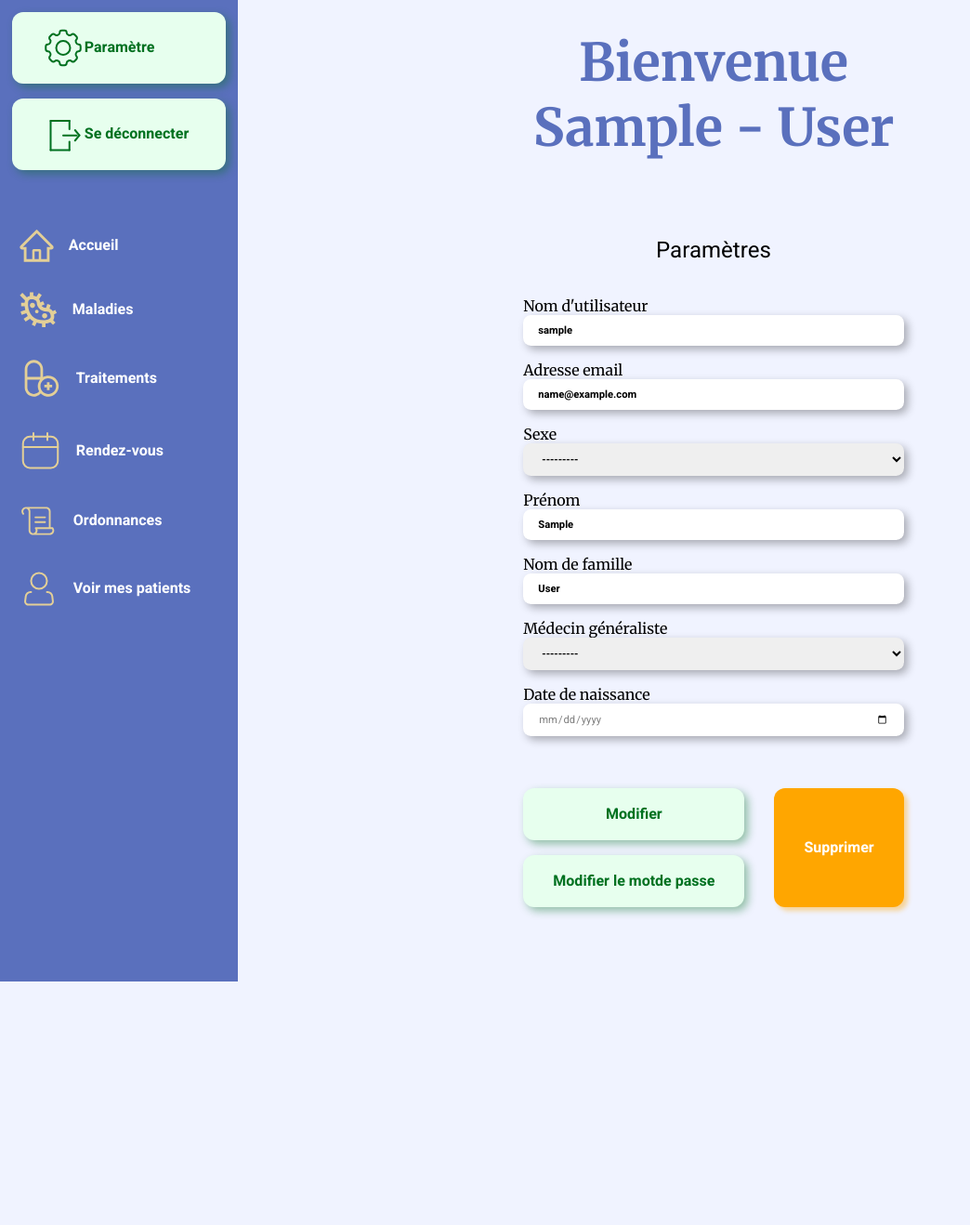
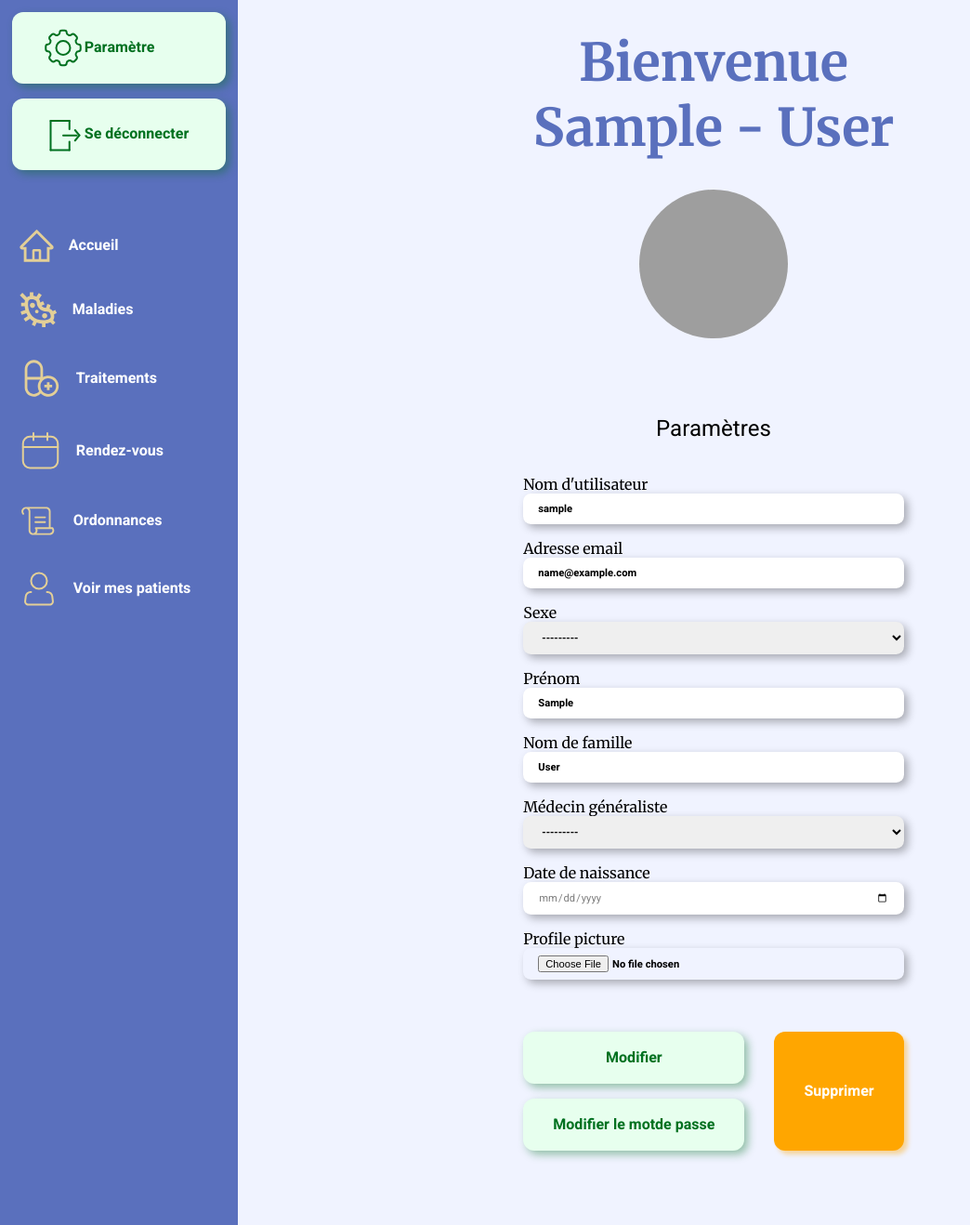
Before and after one commit to Redshark61/mon-carnet-de-sante, a Django app: page /home/settings/ in a window 1280 px wide. Shown: the whole page at 93% size, without its empty margins (0-1044 px from the left). Before the commit the page ends 1056 px from the top, so only its background shows below. Run offline with Django 4.2, Linux system fonts and the light colour scheme; the visitor is signed in with stand-in values (Sample User, id 1); data that the repository does not hold is empty; grey boxes are pictures that could not be loaded.

Commit message:
added a profile picture

```diff
--- a/health_book/home/forms.py
+++ b/health_book/home/forms.py
@@ -18,6 +18,7 @@ class UserForm(forms.ModelForm):
             #   'parent1',
             #   'parent2',
             'birth_date',
+            'profile_picture'
         )
         labels = {
             'username': 'Nom d\'utilisateur',
@@ -39,33 +40,26 @@ class UserForm(forms.ModelForm):
                 'class': 'form__control ',
                 'placeholder': 'example@gmail.com'
             }),
-            'gender': forms.Select(attrs={
-                'class': 'form__control ',
-            }),
-            'first_name': forms.TextInput(attrs={
-                'class': 'form__control '
-            }),
-            'last_name': forms.TextInput(attrs={
-                'class': 'form__control '
-            }),
-            'main_doctor': forms.Select(attrs={
-                'class': 'form__control ',
-            }),
             # 'parent1': forms.Select(attrs={
             #     'class': 'form__control '
             # }),
             # 'parent2': forms.Select(attrs={
             #     'class': 'form__control '
             # }),
-            'birth_date': forms.DateInput(attrs={
-                'class': 'form__control ',
+            'birth_date': forms.DateInput(format=('%Y-%m-%d'), attrs={
                 'type': 'date'
-            })
+            }),
+            'profile_picture': forms.FileInput()
         }
 
     def __init__(self, *args, **kwargs):
         super().__init__(*args, **kwargs)
         self.fields['username'].validators = []
+
+        for field in self.fields:
+            self.fields[field].widget.attrs.update({
+                'class': 'form__control '
+            })
 
 
 class PasswordChangingForm(PasswordChangeForm):
--- a/health_book/home/templates/home/settings.html
+++ b/health_book/home/templates/home/settings.html
@@ -7,11 +7,21 @@
 
 <h1>Bienvenue <br> {{user.first_name}} - {{user.last_name}}</h1>
 
+<div class="flex flex--col flex--center-all profile-picture">
+	<div class="square-container">
+		{% if user.profile_picture %}
+		<img src="{{user.profile_picture.url}}" alt="">
+		{% else %}
+		<img src="/media/profile_pictures/placeholder.png" alt="">
+		{% endif %}
+	</div>
+</div>
+
 <div class=" flex flex--row--space-evenly mt-10">
 	<section>
 		<h2 class="text-center">Paramètres</h2>
 
-		<form action="" method="post">
+		<form action="" method="post" enctype="multipart/form-data">
 
 			{% if not is_valid %}
 			<div class="alert alert--error alert--max">
--- a/health_book/home/views/settingsView.py
+++ b/health_book/home/views/settingsView.py
@@ -33,7 +33,7 @@ class SettingsView(View):
         if request.POST.get('button') == 'delete':
             return redirect('home:delete')
         else:
-            form = UserForm(request.POST, instance=request.user)
+            form = UserForm(request.POST, request.FILES, instance=request.user)
             if form.is_valid():
                 form.save()
                 return redirect('home:settings')
--- a/health_book/login_signup/models/customUser.py
+++ b/health_book/login_signup/models/customUser.py
@@ -30,6 +30,7 @@ class CustomUser(AbstractUser):
     diseases = models.ManyToManyField(Diseases, through="UserDisease", related_name="User_disease")
     treatments = models.ManyToManyField(Treatment, related_name="User_treatment")
     role = models.CharField(max_length=12, choices=ROLE_CHOICES, default=PATIENT, verbose_name="Rôle")
+    profile_picture = models.ImageField(upload_to='profile_pictures', null=True, blank=True)
 
     def __init__(self, *args, **kwargs):
         super().__init__(*args, **kwargs)
--- a/health_book/static/style/layout/_img.scss
+++ b/health_book/static/style/layout/_img.scss
@@ -2,3 +2,19 @@
 	height: 50vh;
 	display: block;
 }
+
+.profile-picture {
+	img {
+		height: 100%;
+		position: absolute;
+		inset: 0;
+	}
+}
+
+.square-container {
+	position: relative;
+	height: 20vh;
+	border-radius: 50%;
+	aspect-ratio: 1;
+	overflow: hidden;
+}
--- a/health_book/static/style/main.css
+++ b/health_book/static/style/main.css
@@ -373,6 +373,20 @@ form {
 .detail__img-prescription {
   height: 50vh;
   display: block;
+}
+
+.profile-picture img {
+  height: 100%;
+  position: absolute;
+  inset: 0;
+}
+
+.square-container {
+  position: relative;
+  height: 20vh;
+  border-radius: 50%;
+  aspect-ratio: 1;
+  overflow: hidden;
 }
 
 .btn {
```
Also changed, not shown: health_book/login_signup/forms.py (+5 -3 lines), health_book/login_signup/migrations/0028_customuser_profile_picture.py (added), 1 other file.
